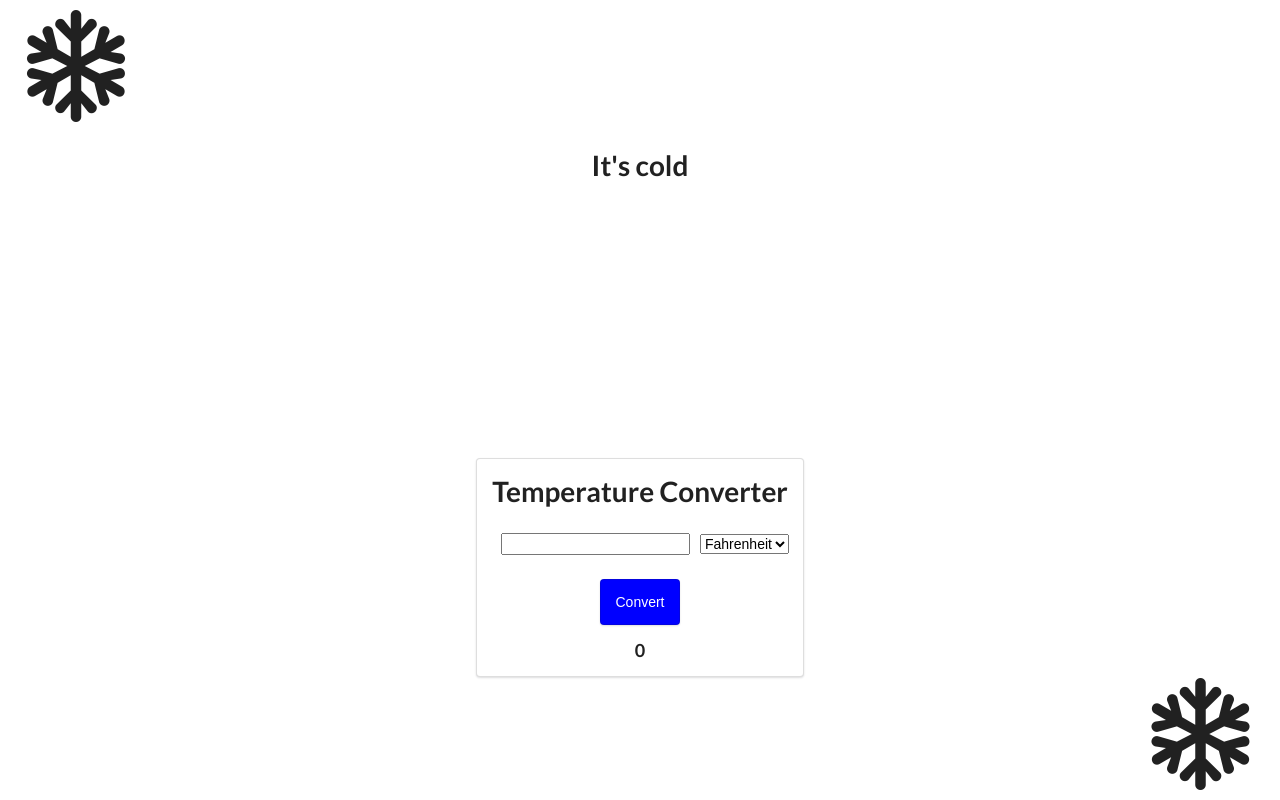
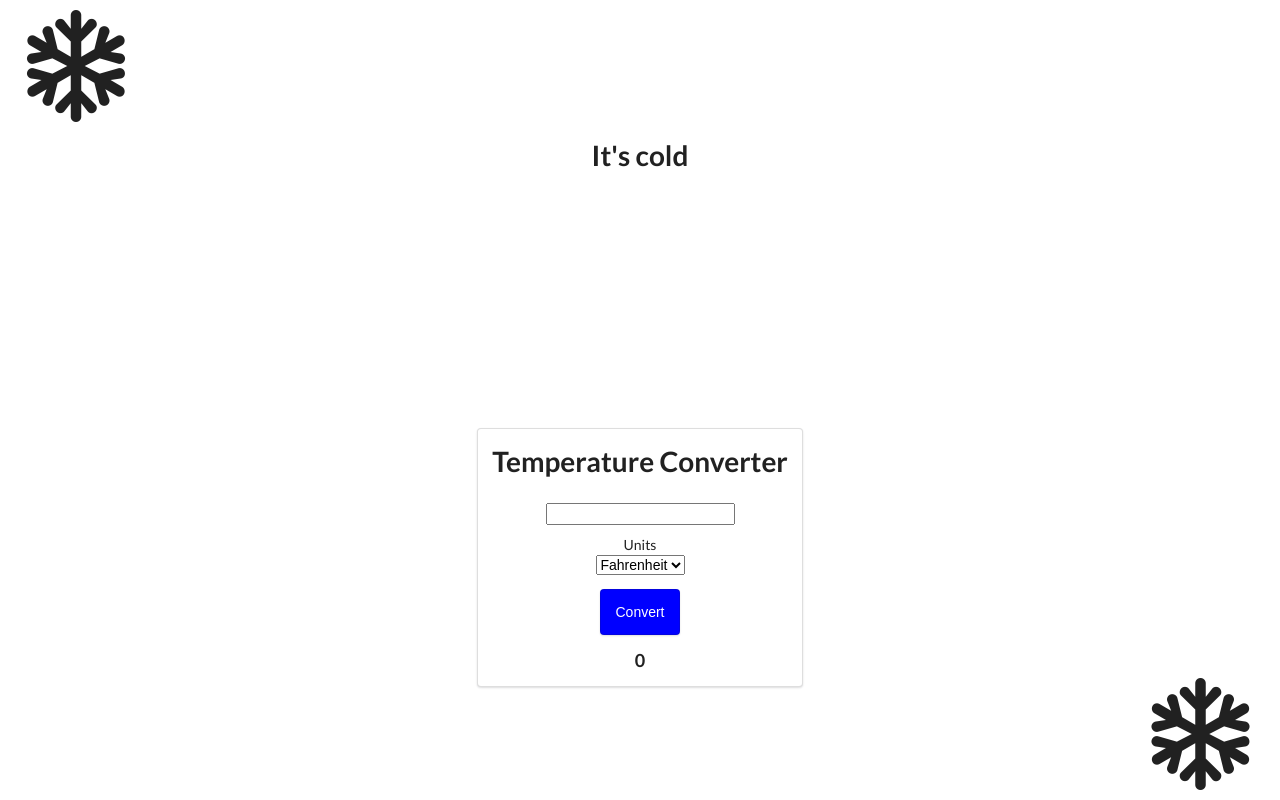
Before and after one commit to Roman4u/my-tempapp, a React (Create React App) app: page / in a window 1280 px wide. Built offline with nearby package versions, Linux system fonts and the light colour scheme.

Commit message:
update: menu structure

```diff
--- a/src/components/tempInput.jsx
+++ b/src/components/tempInput.jsx
@@ -47,8 +47,9 @@ const TempInput = (props) => {
   return (
     <div>
       <form id="tempCalc" onSubmit={handleUserSubmit}>
-        <input type="number" className="temp" onChange={numericalChange} />
+        <input type="number" className="temp" onChange={numericalChange} /><br />
 
+        <label>Units</label><br />
         <select
           id="temps ui segment"
           value={units}
```
